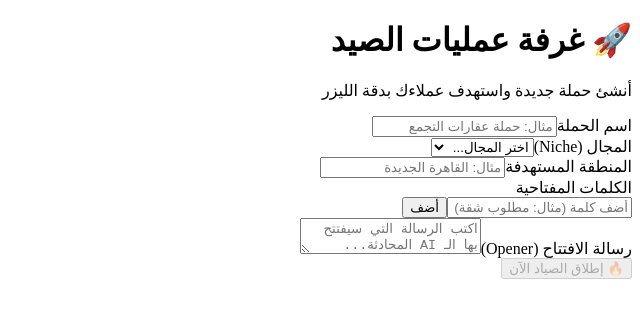
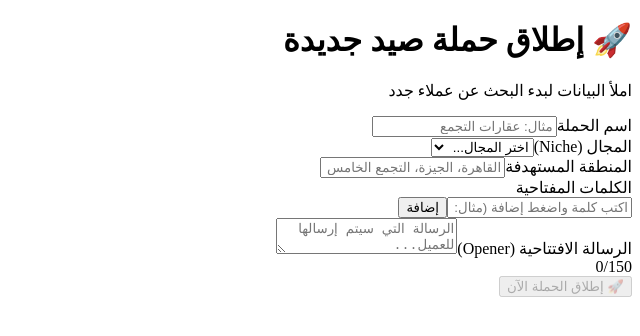
Before and after one commit to admragy/My_Agency-FULL, a Next.js app: page /create in a window 1280 px wide. Shown: the top 336 px of the page, without its empty margins (640-1280 px from the left). Built offline with nearby package versions, Linux system fonts and the light colour scheme.

Commit message:
Update page.tsx

```diff
--- a/src/app/create/page.tsx
+++ b/src/app/create/page.tsx
@@ -1,4 +1,3 @@
-// Path: src/app/create/page.tsx
 'use client';
 import { useState } from 'react';
 import { useRouter } from 'next/navigation';
@@ -11,7 +10,6 @@ export default function CreateCampaign() {
   const [keywords, setKeywords] = useState<string[]>([]);
   const [opener, setOpener] = useState('');
   const [loading, setLoading] = useState(false);
-  const [statusMsg, setStatusMsg] = useState('');
   const router = useRouter();
 
   const handleKeywordAdd = () => {
@@ -23,132 +21,120 @@ export default function CreateCampaign() {
 
   async function handleSubmit() {
     setLoading(true);
-    setStatusMsg('جاري الاتصال بالأقمار الصناعية... (Google API)');
-
-    try {
+    // هنا نستدعي الـ API
     const res = await fetch('/api/campaigns/create', {
       method: 'POST',
       headers: { 'Content-Type': 'application/json' },
       body: JSON.stringify({ name, niche, location, keywords, opener }),
     });
     const data = await res.json();
+    setLoading(false);
 
-      if (res.ok) {
-        setStatusMsg(`✅ تم اصطياد ${data.leads_count} عميل! جاري التحويل...`);
-        setTimeout(() => router.push(`/campaigns/${data.campaign_id}`), 1500);
+    if (res.ok && data.campaign_id) {
+        router.push(`/campaigns/${data.campaign_id}`);
     } else {
-        setStatusMsg(`❌ خطأ: ${data.error || 'فشل غير معروف'}`);
+        alert(data.error || 'فشل الإطلاق');
     }
-    } catch (e) {
-      setStatusMsg('❌ خطأ في الاتصال بالسيرفر');
-    }
-    setLoading(false);
   }
 
   return (
-    <div dir="rtl" className="min-h-screen bg-gray-50 py-10 px-4">
-      <div className="max-w-4xl mx-auto">
+    <div className="min-h-screen bg-gray-50 flex items-center justify-center p-4" dir="rtl">
+      <div className="bg-white rounded-2xl shadow-xl p-8 w-full max-w-2xl border border-gray-100">
 
-        {/* Header */}
-        <div className="text-center mb-10">
-          <h1 className="text-4xl font-extrabold text-gray-900 mb-2">🚀 غرفة عمليات الصيد</h1>
-          <p className="text-gray-500">أنشئ حملة جديدة واستهدف عملاءك بدقة الليزر</p>
+        <div className="text-center mb-8">
+          <h1 className="text-3xl font-bold text-gray-800">🚀 إطلاق حملة صيد جديدة</h1>
+          <p className="text-gray-500 mt-2">املأ البيانات لبدء البحث عن عملاء جدد</p>
         </div>
 
-        {/* Main Card */}
-        <div className="bg-white rounded-2xl shadow-xl overflow-hidden border border-gray-100">
-          <div className="p-8 grid gap-8 md:grid-cols-2">
+        <div className="space-y-6">
 
-            {/* Right Column: Basic Info */}
-            <div className="space-y-6">
+          {/* الصف الأول */}
+          <div className="grid grid-cols-1 md:grid-cols-2 gap-4">
             <div>
-                <label className="block text-sm font-medium text-gray-700 mb-2">اسم الحملة</label>
+              <label className="block text-sm font-medium text-gray-700 mb-1">اسم الحملة</label>
               <input
-                  className="w-full px-4 py-3 rounded-lg border border-gray-300 focus:ring-2 focus:ring-blue-500 focus:border-blue-500 outline-none transition"
-                  placeholder="مثال: حملة عقارات التجمع"
+                className="w-full p-3 border border-gray-300 rounded-lg focus:ring-2 focus:ring-blue-500 focus:border-blue-500 outline-none transition"
+                placeholder="مثال: عقارات التجمع"
                 value={name} onChange={e => setName(e.target.value)}
               />
             </div>
-
             <div>
-                <label className="block text-sm font-medium text-gray-700 mb-2">المجال (Niche)</label>
+              <label className="block text-sm font-medium text-gray-700 mb-1">المجال (Niche)</label>
               <select
-                  className="w-full px-4 py-3 rounded-lg border border-gray-300 focus:ring-2 focus:ring-blue-500 outline-none bg-white"
+                className="w-full p-3 border border-gray-300 rounded-lg focus:ring-2 focus:ring-blue-500 outline-none bg-white"
                 value={niche} onChange={e => setNiche(e.target.value)}
               >
                 <option value="">اختر المجال...</option>
                 <option value="real_estate">🏠 عقارات</option>
                 <option value="dentist">🦷 طب أسنان</option>
-                  <option value="cars">🚗 سيارات</option>
+                <option value="broker">💰 استثمار</option>
                 <option value="general">🔍 عام</option>
               </select>
             </div>
+          </div>
 
+          {/* المنطقة */}
           <div>
-                <label className="block text-sm font-medium text-gray-700 mb-2">المنطقة المستهدفة</label>
+            <label className="block text-sm font-medium text-gray-700 mb-1">المنطقة المستهدفة</label>
             <input
-                  className="w-full px-4 py-3 rounded-lg border border-gray-300 focus:ring-2 focus:ring-blue-500 outline-none transition"
-                  placeholder="مثال: القاهرة الجديدة"
+              className="w-full p-3 border border-gray-300 rounded-lg focus:ring-2 focus:ring-blue-500 outline-none transition"
+              placeholder="القاهرة، الجيزة، التجمع الخامس"
               value={location} onChange={e => setLocation(e.target.value)}
             />
           </div>
-            </div>
 
-            {/* Left Column: Keywords & Opener */}
-            <div className="space-y-6">
+          {/* الكلمات المفتاحية */}
           <div>
-                <label className="block text-sm font-medium text-gray-700 mb-2">الكلمات المفتاحية</label>
-                <div className="flex gap-2 mb-3">
+            <label className="block text-sm font-medium text-gray-700 mb-1">الكلمات المفتاحية</label>
+            <div className="flex gap-2">
               <input
-                    className="flex-1 px-4 py-3 rounded-lg border border-gray-300 focus:ring-2 focus:ring-blue-500 outline-none"
-                    placeholder="أضف كلمة (مثال: مطلوب شقة)"
+                className="flex-1 p-3 border border-gray-300 rounded-lg focus:ring-2 focus:ring-blue-500 outline-none"
+                placeholder="اكتب كلمة واضغط إضافة (مثال: مطلوب شقة)"
                 value={keywordsInput}
                 onChange={e => setKeywordsInput(e.target.value)}
                 onKeyDown={e => e.key === 'Enter' && handleKeywordAdd()}
               />
               <button
                 onClick={handleKeywordAdd}
-                    className="px-6 py-3 bg-gray-900 text-white rounded-lg hover:bg-gray-800 transition"
+                className="bg-blue-600 text-white px-6 py-3 rounded-lg hover:bg-blue-700 transition font-medium"
               >
-                    أضف
+                إضافة
               </button>
             </div>
-                <div className="flex flex-wrap gap-2">
+
+            {/* عرض الكلمات المضافة */}
+            <div className="flex flex-wrap gap-2 mt-3">
               {keywords.map((k, i) => (
-                    <span key={i} className="bg-blue-100 text-blue-800 px-3 py-1 rounded-full text-sm font-medium flex items-center gap-2">
-                      {k} <button onClick={() => setKeywords(keywords.filter((_, idx) => idx !== i))} className="hover:text-blue-600">×</button>
+                <span key={i} className="bg-blue-50 text-blue-700 px-3 py-1 rounded-full text-sm font-medium flex items-center border border-blue-100">
+                  {k}
+                  <button onClick={() => setKeywords(keywords.filter((_, idx) => idx !== i))} className="mr-2 text-blue-400 hover:text-blue-600">×</button>
                 </span>
               ))}
             </div>
           </div>
 
+          {/* الرسالة */}
           <div>
-                <label className="block text-sm font-medium text-gray-700 mb-2">رسالة الافتتاح (Opener)</label>
+            <label className="block text-sm font-medium text-gray-700 mb-1">الرسالة الافتتاحية (Opener)</label>
             <textarea
-                  className="w-full px-4 py-3 rounded-lg border border-gray-300 focus:ring-2 focus:ring-blue-500 outline-none transition h-32 resize-none"
-                  placeholder="اكتب الرسالة التي سيفتتح بها الـ AI المحادثة..."
+              className="w-full p-3 border border-gray-300 rounded-lg focus:ring-2 focus:ring-blue-500 outline-none transition h-24 resize-none"
+              placeholder="الرسالة التي سيتم إرسالها للعميل..."
               value={opener} onChange={e => setOpener(e.target.value)}
             />
-              </div>
-            </div>
+            <div className="text-left text-xs text-gray-400 mt-1">{opener.length}/150</div>
           </div>
 
-          {/* Status Bar & Action Button */}
-          <div className="bg-gray-50 p-6 border-t border-gray-100 flex flex-col items-center">
-            {statusMsg && (
-              <div className={`mb-4 px-4 py-2 rounded-lg text-sm font-bold ${statusMsg.includes('خطأ') ? 'bg-red-100 text-red-700' : 'bg-green-100 text-green-700'}`}>
-                {statusMsg}
-              </div>
-            )}
+          {/* زر الإطلاق */}
+          <button
+            className={`w-full py-4 rounded-xl text-white font-bold text-lg shadow-lg transition transform hover:-translate-y-0.5 ${
+              !name || !niche || keywords.length === 0 ? 'bg-gray-300 cursor-not-allowed' : 'bg-gradient-to-r from-blue-600 to-indigo-600 hover:shadow-blue-500/30'
+            }`}
+            disabled={!name || !niche || keywords.length === 0 || loading}
+            onClick={handleSubmit}
+          >
+            {loading ? '⏳ جاري البحث وتجهيز العملاء...' : '🚀 إطلاق الحملة الآن'}
+          </button>
 
-            <button
-              onClick={handleSubmit}
-              disabled={loading || !name || keywords.length === 0}
-              className={`w-full md:w-1/2 py-4 rounded-xl text-lg font-bold text-white shadow-lg transition transform hover:-translate-y-1 ${loading ? 'bg-gray-400 cursor-not-allowed' : 'bg-gradient-to-r from-blue-600 to-indigo-600 hover:shadow-blue-500/30'}`}
-            >
-              {loading ? '⏳ جاري البحث في الشبكة...' : '🔥 إطلاق الصياد الآن'}
-            </button>
-          </div>
         </div>
       </div>
     </div>
```
Lines whose indentation alone changed are shown as unchanged.
